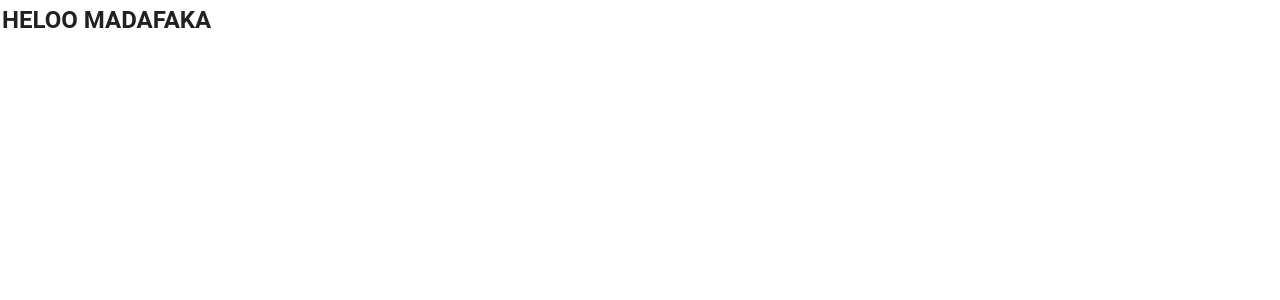
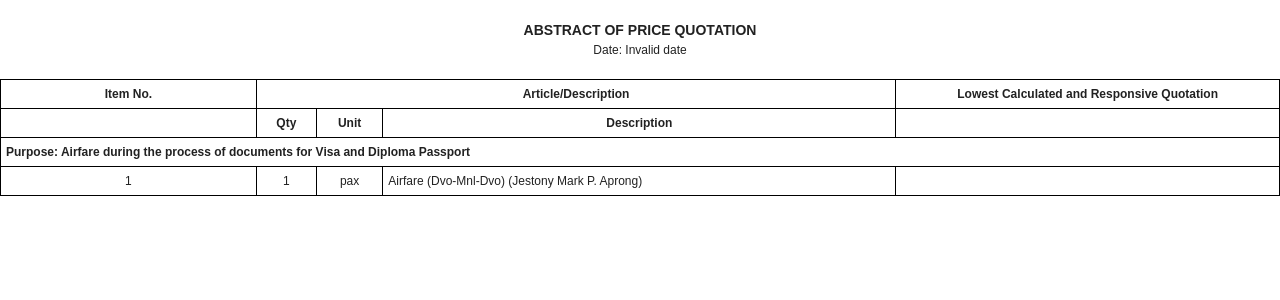
Before and after one commit to cheezy96/pims_copycat, a Vue app: page /print in a window 1280 px wide. Shown: the top 300 px of the page. Built offline with nearby package versions, Linux system fonts and the light colour scheme.

Commit message:
request component separated buttons

```diff
--- a/src/components/pims/printable/request/AbstractPrint.vue
+++ b/src/components/pims/printable/request/AbstractPrint.vue
@@ -1,18 +1,89 @@
 <template>
   <body>
+    <div class="header">
+      <h3>ABSTRACT OF PRICE QUOTATION</h3>
+      <h4>Date: Invalid date</h4>
+    </div>
+
     <table>
-      <h2>HELOO MADAFAKA</h2>
+      <thead>
+        <tr>
+          <th style="width: 20%">Item No.</th>
+          <th style="width: 50%" colspan="3">Article/Description</th>
+          <th style="width: 30%">Lowest Calculated and Responsive Quotation</th>
+        </tr>
+        <tr>
+          <th></th>
+          <th>Qty</th>
+          <th>Unit</th>
+          <th>Description</th>
+          <th></th>
+        </tr>
+        <tr>
+          <th colspan="100%">
+            Purpose: Airfare during the process of documents for Visa and
+            Diploma Passport
+          </th>
+        </tr>
+      </thead>
+
+      <tbody>
+        <tr>
+          <td>1</td>
+          <td>1</td>
+          <td>pax</td>
+          <td style="text-align: start">
+            Airfare (Dvo-Mnl-Dvo) (Jestony Mark P. Aprong)
+          </td>
+          <td></td>
+        </tr>
+      </tbody>
     </table>
   </body>
 </template>
 
 <script setup></script>
 
-<style scope>
+<style scoped>
+* {
+  font-family: Arial, sans-serif;
+  margin: 0;
+  padding: 0;
+  box-sizing: border-box;
+  font-size: 12px;
+}
+
+.header {
+  text-align: center;
+  margin: 20px 0;
+}
+.header h3 {
+  font-size: 14px;
+  font-weight: 600;
+}
+.header h4 {
+  font-weight: 500;
+}
+
+table {
+  width: 100%;
+  border-collapse: collapse;
+  margin: 0 auto;
+}
+table tr th,
+table tr td {
+  border: 1px solid #000;
+  padding: 5px;
+  text-align: center;
+}
+table tr:nth-child(3) th {
+  text-align: start;
+}
+
 @media print {
   @page {
     size: A4 landscape;
-    margin: 0;
+    margin: 20px;
     padding: 0;
   }
 }
--- /dev/null
+++ b/src/components/pims/request/ActionButtonComp.vue
@@ -0,0 +1,31 @@
+<template>
+  <v-menu location="bottom">
+    <template v-slot:activator="{ props }">
+      <v-btn size="small" color="primary" v-bind="props" rounded>
+        <v-icon>mdi-cog</v-icon>
+      </v-btn>
+    </template>
+
+    <v-list>
+      <v-list-item v-for="(item, index) in settingMenu" :key="index">
+        <v-list-item-title>
+          <v-icon>{{ item.icon }}</v-icon>
+          {{ item.title }}
+        </v-list-item-title>
+      </v-list-item>
+    </v-list>
+  </v-menu>
+</template>
+
+<script setup>
+import { ref } from "vue";
+
+let settingMenu = ref([
+  { title: "Bids", icon: "mdi-tag" },
+  { title: "View", icon: "mdi-eye" },
+  { title: "Force Edit", icon: "mdi-pencil" },
+  { title: "Personnel", icon: "mdi-pencil" },
+]);
+</script>
+
+<style lang="scss" scoped></style>
--- /dev/null
+++ b/src/components/pims/request/PRDialog.vue
@@ -0,0 +1,65 @@
+<template>
+  <v-dialog width="auto">
+    <v-card width="800px" max-width="100%">
+      <v-card-title class="bg-primary pa-4"> PR Numbers </v-card-title>
+      <v-card-text class="px-4 pt-0" color="light">
+        <v-row class="mt-2" align="center" justify="center">
+          <v-col sm="12" md="3" cols="12">
+            <v-text-field
+              variant="underlined"
+              label="PR Number"
+              prepend-icon="mdi-barcode"
+            ></v-text-field>
+          </v-col>
+          <v-col sm="12" md="3" cols="12">
+            <v-text-field
+              variant="underlined"
+              label="Abstract Number"
+              prepend-icon="mdi-barcode"
+            ></v-text-field>
+          </v-col>
+          <v-col sm="12" md="3" cols="12">
+            <v-text-field
+              variant="underlined"
+              label="PO Number"
+              prepend-icon="mdi-barcode"
+            ></v-text-field>
+          </v-col>
+          <v-col sm="12" md="3" cols="12">
+            <v-text-field
+              variant="underlined"
+              label="IAR Number"
+              prepend-icon="mdi-barcode"
+            ></v-text-field>
+          </v-col>
+          <v-col sm="12" md="4" cols="12">
+            <v-select
+              :items="endUser"
+              variant="underlined"
+              label="End User"
+            ></v-select>
+          </v-col>
+        </v-row>
+      </v-card-text>
+
+      <v-divider theme="light"></v-divider>
+
+      <v-card-actions>
+        <v-btn disabled>Submit</v-btn>
+        <v-btn>Close</v-btn>
+      </v-card-actions>
+    </v-card>
+  </v-dialog>
+</template>
+
+<script setup>
+import { ref } from "vue";
+
+let endUser = ref([
+  { title: "Admin" },
+  { title: "DIT Student Support" },
+  { title: "Ycker Ponio" },
+]);
+</script>
+
+<style lang="scss" scoped></style>
--- /dev/null
+++ b/src/components/pims/request/PrintComp.vue
@@ -0,0 +1,54 @@
+<template>
+  <v-menu location="bottom">
+    <template v-slot:activator="{ props }">
+      <v-btn size="small" color="primary" v-bind="props" rounded>
+        <v-icon>mdi-printer</v-icon>
+      </v-btn>
+    </template>
+
+    <v-list>
+      <v-list-item v-for="(item, index) in printMenu.first" :key="index">
+        <v-list-item-title>{{ item.title }}</v-list-item-title>
+      </v-list-item>
+
+      <v-divider></v-divider>
+
+      <v-list-item v-for="(item, index) in printMenu.second" :key="index">
+        <v-list-item-title>{{ item.title }}</v-list-item-title>
+      </v-list-item>
+
+      <v-divider></v-divider>
+
+      <v-list-item v-for="(item, index) in printMenu.third" :key="index">
+        <v-list-item-title>{{ item.title }}</v-list-item-title>
+      </v-list-item>
+    </v-list>
+  </v-menu>
+</template>
+
+<script setup>
+import { ref } from "vue";
+
+let printMenu = ref({
+  first: [
+    { title: "RIS No" },
+    { title: "Purchase Request" },
+    { title: "Price Quotation Form" },
+    { title: "Request For Quotation" },
+  ],
+  second: [
+    { title: "BAC Resolution" },
+    { title: "Abstract" },
+    { title: "Purchase Order" },
+    { title: "IAR" },
+    { title: "Notice of Delivery" },
+  ],
+  third: [
+    { title: "Inventory Custodian Slip" },
+    { title: "PAR Report" },
+    { title: "RIS Yes" },
+  ],
+});
+</script>
+
+<style lang="scss" scoped></style>
--- a/src/components/pims/request/RequestComp.vue
+++ b/src/components/pims/request/RequestComp.vue
@@ -1,6 +1,8 @@
 <template>
+  <prDialog v-model="dialogPRNo" />
+
   <v-app>
-    <v-container class="w-80">
+    <v-container class="w-80" style="max-width: 1200px">
       <v-row align="center" justify="center">
         <v-col sm="4" md="2" cols="12">
           <v-text-field
@@ -83,70 +85,8 @@
 
               <td>
                 <div class="d-flex justify-center ga-1">
-                  <v-menu location="bottom">
-                    <template v-slot:activator="{ props }">
-                      <v-btn
-                        size="small"
-                        color="primary"
-                        v-bind="props"
-                        rounded
-                      >
-                        <v-icon>mdi-printer</v-icon>
-                      </v-btn>
-                    </template>
-
-                    <v-list>
-                      <v-list-item
-                        v-for="(item, index) in printMenu.first"
-                        :key="index"
-                      >
-                        <v-list-item-title>{{ item.title }}</v-list-item-title>
-                      </v-list-item>
-
-                      <v-divider></v-divider>
-
-                      <v-list-item
-                        v-for="(item, index) in printMenu.second"
-                        :key="index"
-                      >
-                        <v-list-item-title>{{ item.title }}</v-list-item-title>
-                      </v-list-item>
-
-                      <v-divider></v-divider>
-
-                      <v-list-item
-                        v-for="(item, index) in printMenu.third"
-                        :key="index"
-                      >
-                        <v-list-item-title>{{ item.title }}</v-list-item-title>
-                      </v-list-item>
-                    </v-list>
-                  </v-menu>
-
-                  <v-menu location="bottom">
-                    <template v-slot:activator="{ props }">
-                      <v-btn
-                        size="small"
-                        color="primary"
-                        v-bind="props"
-                        rounded
-                      >
-                        <v-icon>mdi-cog</v-icon>
-                      </v-btn>
-                    </template>
-
-                    <v-list>
-                      <v-list-item
-                        v-for="(item, index) in settingMenu"
-                        :key="index"
-                      >
-                        <v-list-item-title>
-                          <v-icon>{{ item.icon }}</v-icon>
-                          {{ item.title }}
-                        </v-list-item-title>
-                      </v-list-item>
-                    </v-list>
-                  </v-menu>
+                  <printComp />
+                  <actionButtonComp />
                 </div>
               </td>
             </tr>
@@ -154,63 +94,14 @@
         </v-data-table>
       </v-row>
     </v-container>
-
-    <v-dialog v-model="dialogPRNo" width="auto">
-      <v-card width="800px" max-width="100%">
-        <v-card-title class="bg-primary pa-4"> PR Numbers </v-card-title>
-        <v-card-text class="px-4 pt-0" color="light">
-          <v-row class="mt-2" align="center" justify="center">
-            <v-col sm="12" md="3" cols="12">
-              <v-text-field
-                variant="underlined"
-                label="PR Number"
-                prepend-icon="mdi-barcode"
-              ></v-text-field>
-            </v-col>
-            <v-col sm="12" md="3" cols="12">
-              <v-text-field
-                variant="underlined"
-                label="Abstract Number"
-                prepend-icon="mdi-barcode"
-              ></v-text-field>
-            </v-col>
-            <v-col sm="12" md="3" cols="12">
-              <v-text-field
-                variant="underlined"
-                label="PO Number"
-                prepend-icon="mdi-barcode"
-              ></v-text-field>
-            </v-col>
-            <v-col sm="12" md="3" cols="12">
-              <v-text-field
-                variant="underlined"
-                label="IAR Number"
-                prepend-icon="mdi-barcode"
-              ></v-text-field>
-            </v-col>
-            <v-col sm="12" md="4" cols="12">
-              <v-select
-                :items="endUser"
-                variant="underlined"
-                label="End User"
-              ></v-select>
-            </v-col>
-          </v-row>
-        </v-card-text>
-
-        <v-divider theme="light"></v-divider>
-
-        <v-card-actions>
-          <v-btn disabled>Submit</v-btn>
-          <v-btn>Close</v-btn>
-        </v-card-actions>
-      </v-card>
-    </v-dialog>
   </v-app>
 </template>
 
 <script setup>
 import { ref } from "vue";
+import prDialog from "./PRDialog.vue";
+import printComp from "./PrintComp.vue";
+import actionButtonComp from "./ActionButtonComp.vue";
 
 let dialogPRNo = ref(false);
 let dialogStatus = ref(false);
@@ -326,40 +217,6 @@ let headers = ref([
   { title: "", value: "button" },
 ]);
 
-let endUser = ref([
-  { title: "Admin" },
-  { title: "DIT Student Support" },
-  { title: "Ycker Ponio" },
-]);
-
-let printMenu = ref({
-  first: [
-    { title: "RIS No" },
-    { title: "Purchase Request" },
-    { title: "Price Quotation Form" },
-    { title: "Request For Quotation" },
-  ],
-  second: [
-    { title: "BAC Resolution" },
-    { title: "Abstract" },
-    { title: "Purchase Order" },
-    { title: "IAR" },
-    { title: "Notice of Delivery" },
-  ],
-  third: [
-    { title: "Inventory Custodian Slip" },
-    { title: "PAR Report" },
-    { title: "RIS Yes" },
-  ],
-});
-
-let settingMenu = ref([
-  { title: "Bids", icon: "mdi-tag" },
-  { title: "View", icon: "mdi-eye" },
-  { title: "Force Edit", icon: "mdi-pencil" },
-  { title: "Personnel", icon: "mdi-pencil" },
-]);
-
 let toggle_btn = ref(0);
 
 function getColor(status) {
```
